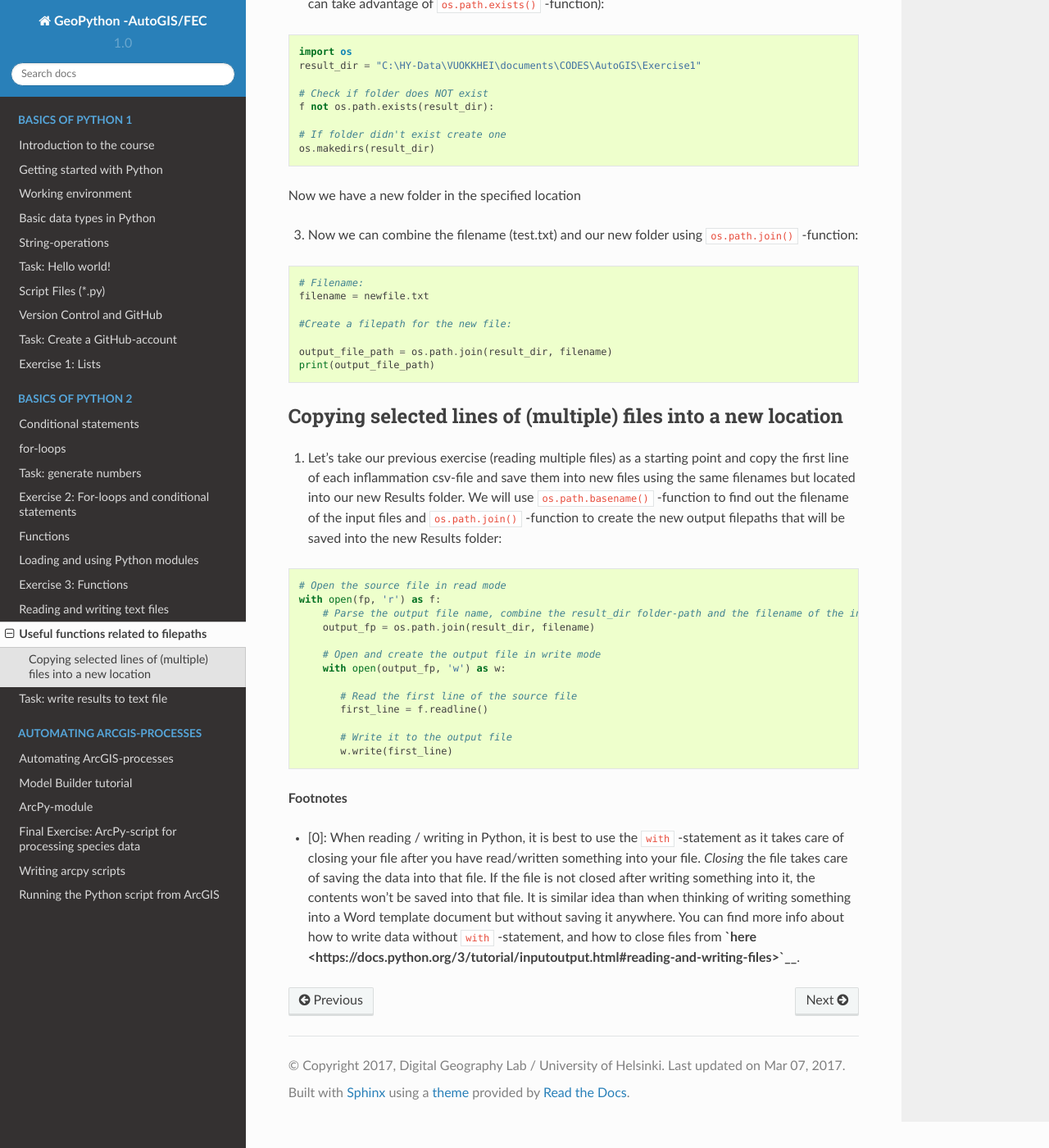
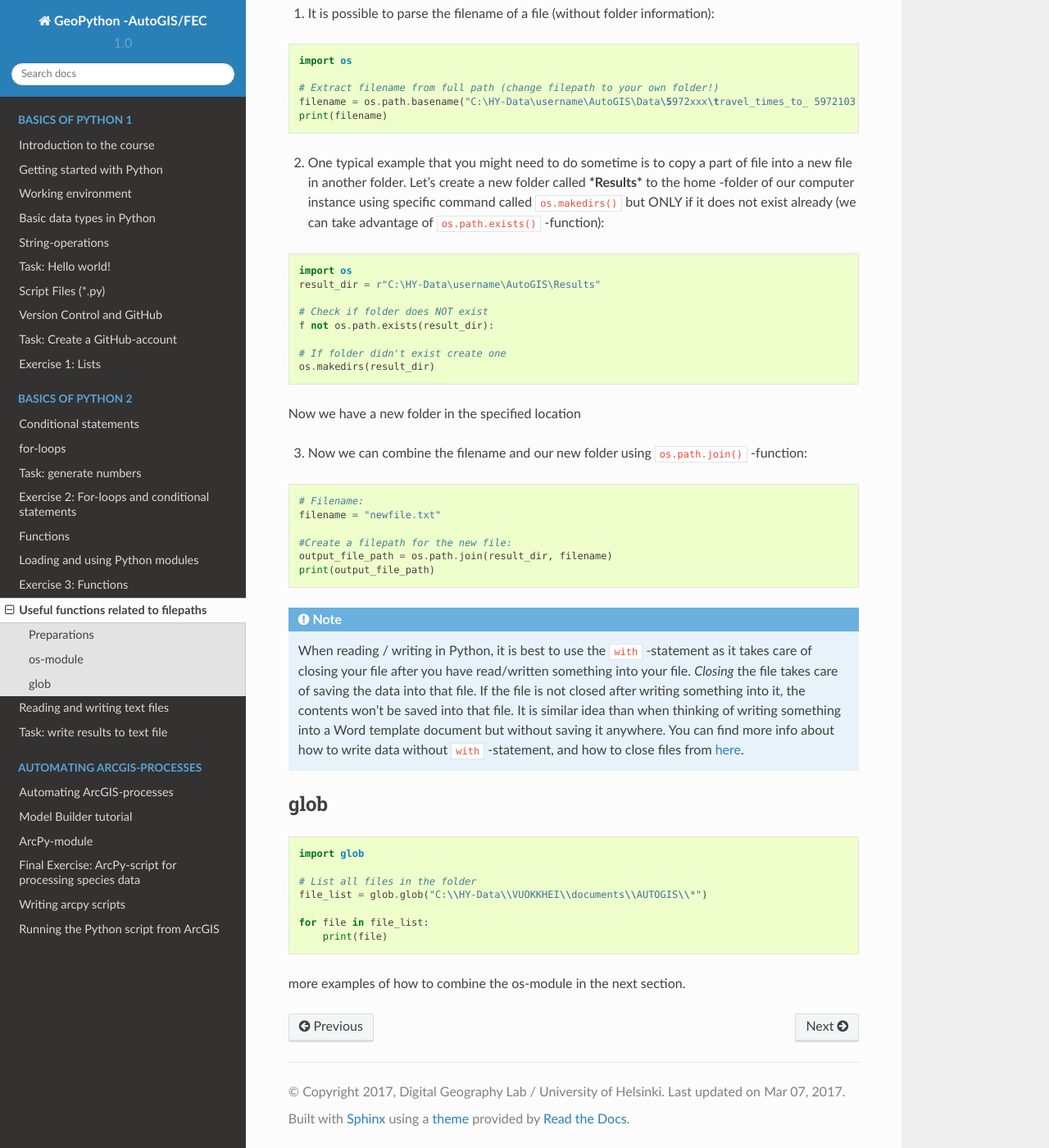
Before and after one commit to Automating-GIS-processes/FEC, a Sphinx documentation site: the page built from source/Day3-useful-functions.rst, in a window 1280 px wide and 1400 px high, scrolled down 556 px. Shown: the whole window at 82% size. Built offline with Sphinx 7.4.7 and the Read the Docs theme 2.0.0, drawn with Linux system fonts in a browser that asks for light colours; pages that are not in the unit, such as notebooks, are missing from menus; some of the changed text lies outside the part shown.

Commit message:
os and glob-examples - reordering index and renaming files

```diff
--- a/source/Day2-reading-files.rst
+++ b/source/Day3-reading-files.rst
@@ -14,6 +14,7 @@ The zip-file contains a folder with a subset of data from the `Travel Time Matri
 Unzip the folder to your local working directory. You should see the following files:
 
 .. figure:: img/Travel_times_to_xxxxx.png
+    :scale: 30 %
 
 
 Reading text files
--- a/source/Day3-useful-functions.rst
+++ b/source/Day3-useful-functions.rst
@@ -1,5 +1,17 @@
 Useful functions related to filepaths
 ======================================
+
+Preparations
+-------------
+
+If you haven't done so already, download the example dataset ``5972xxx.zip`` for this section from `this link <https://github.com/Automating-GIS-processes/FEC/raw/master/data/5972xxx.zip>`_.
+The zip-file contains a folder with a subset of data from the `Travel Time Matrix dataset <http://blogs.helsinki.fi/accessibility/data/metropaccess-travel-time-matrix/>`_.
+
+Unzip the folder to your local working directory.
+
+
+os-module
+---------
 
 When dealing with file paths in Python there are several useful
 functions available in a sub-module called
@@ -17,7 +29,9 @@ operation.
 .. code:: python
 
    import os
-   filename = os.path.basename("C:\HY-Data\VUOKKHEI\documents\CODES\AutoGIS\test.txt") # change filepath to your own folder!
+
+   # Extract filename from full path (change filepath to your own folder!)
+   filename = os.path.basename("C:\HY-Data\username\AutoGIS\Data\5972xxx\travel_times_to_ 5972103.txt")
    print(filename)
 
 2. One typical example that you might need to do sometime is to copy a
@@ -30,7 +44,7 @@ operation.
 .. code:: python
 
    import os
-   result_dir = "C:\HY-Data\VUOKKHEI\documents\CODES\AutoGIS\Exercise1"
+   result_dir = r"C:\HY-Data\username\AutoGIS\Results"
 
    # Check if folder does NOT exist
    f not os.path.exists(result_dir):
@@ -40,67 +54,22 @@ operation.
 
 Now we have a new folder in the specified location
 
-3. Now we can combine the filename (test.txt) and our new folder using
+3. Now we can combine the filename  and our new folder using
    ``os.path.join()`` -function:
 
 .. code:: python
 
    # Filename:
-   filename = newfile.txt
+   filename = "newfile.txt"
 
    #Create a filepath for the new file:
-
    output_file_path = os.path.join(result_dir, filename)
    print(output_file_path)
 
-Copying selected lines of (multiple) files into a new location
----------------------------------------------------------------
 
-1. Let's take our previous exercise (reading multiple files) as a
-   starting point and copy the first line of each inflammation csv-file
-   and save them into new files using the same filenames but located
-   into our new Results folder. We will use ``os.path.basename()``
-   -function to find out the filename of the input files and
-   ``os.path.join()`` -function to create the new output filepaths that
-   will be saved into the new Results folder:
+.. note::
 
-.. code:: python
-   import glob
-
-   # List inflammation data files from the source directory
-   source_dir = "/home/geo/data"
-   inflammation_paths = glob.glob(source_dir + "/inflammation\*.csv")
-
-   # As a reminder our result directory
-   result_dir = "/home/geo/Results"
-
-   # Iterate over the files
-   for fp in inflammation_paths:
-
-      # Parse the filename of the input file and print it as information for the user
-      filename = os.path.basename(fp)
-      print(filename)
-
-.. code:: python
-
-         # Open the source file in read mode
-         with open(fp, 'r') as f:
-             # Parse the output file name, combine the result_dir folder-path and the filename of the input file
-             output_fp = os.path.join(result_dir, filename)
-
-             # Open and create the output file in write mode
-             with open(output_fp, 'w') as w:
-
-                # Read the first line of the source file
-                first_line = f.readline()
-
-                # Write it to the output file
-                w.write(first_line)
-
-
-**Footnotes**
-
--  [0]: When reading / writing in Python, it is best to use the ``with``
+   When reading / writing in Python, it is best to use the ``with``
    -statement as it takes care of closing your file after you have
    read/written something into your file. *Closing* the file takes care
    of saving the data into that file. If the file is not closed after
@@ -108,5 +77,21 @@ Copying selected lines of (multiple) files into a new location
    file. It is similar idea than when thinking of writing something into
    a Word template document but without saving it anywhere. You can find
    more info about how to write data without ``with`` -statement, and
-   how to close files from
-   **`here <https://docs.python.org/3/tutorial/inputoutput.html#reading-and-writing-files>`__**.
+   how to close files from `here <https://docs.python.org/3/tutorial/inputoutput.html#reading-and-writing-files>`__.
+
+
+glob
+----
+
+.. code:: python
+
+   import glob
+
+   # List all files in the folder
+   file_list = glob.glob("C:\\HY-Data\\VUOKKHEI\\documents\\AUTOGIS\\*")
+
+   for file in file_list:
+       print(file)
+
+
+more examples of how to combine the os-module in the next section.
```
Also changed, not shown: other parts of source/Day3-reading-files.rst (+2 -2 lines), source/index.rst (+5 -5 lines), source/Day3-Exercise3-Functions.rst (renamed from source/Day2-Exercise3-Functions.rst), source/Day3-functions.rst (renamed from source/Day2-functions.rst), source/Day3-mini-exercise-writingFiles.rst (renamed from source/Day2-mini-exercise-writingFiles.rst), source/Day3-modules.rst (renamed from source/Day2-modules.rst).
